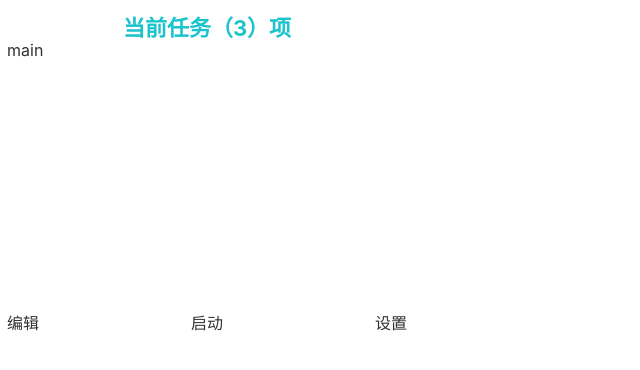
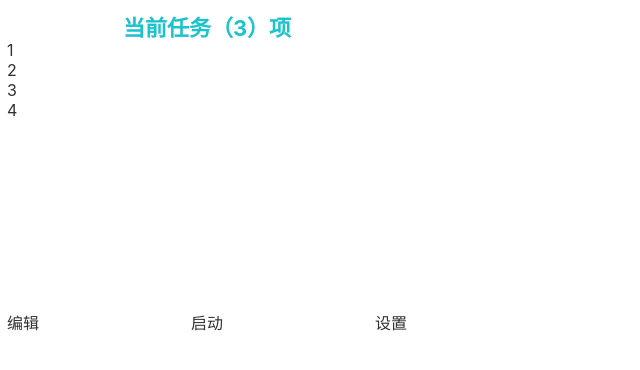
Before and after one commit to Zeffon/hourglass, a Vue app: page / in a window 1280 px wide. Shown: the top 370 px of the page, without its empty margins (0-640 px from the left). Built offline with nearby package versions, Linux system fonts and the light colour scheme.

Commit message:
chore: 引入vuedraggable

```diff
--- a/package.json
+++ b/package.json
@@ -11,6 +11,7 @@
     "axios": "^0.21.1",
     "core-js": "^3.6.5",
     "vue": "^3.0.0",
+    "vuedraggable": "^4.1.0",
     "vuex": "^4.0.0-0"
   },
   "devDependencies": {
--- a/src/chrome/popup/views/Popup.vue
+++ b/src/chrome/popup/views/Popup.vue
@@ -1,7 +1,26 @@
+<!--
+ * @Description: popup
+ * @Author: Zeffon
+ * @Date: 2021-10-09 22:02:36
+ * @LastEditors: Zeffon
+ * @LastEditTime: 2021-10-24 20:34:34
+-->
 <template>
   <div class="g-popup">
     <div class="g-popup-header">当前任务（3）项</div>
-    <div class="g-popup-main">main</div>
+    <div class="g-popup-main">
+      <draggable
+        v-model="myArray"
+        group="people"
+        @start="drag = true"
+        @end="drag = false"
+        item-key="id"
+      >
+        <template #item="{ element }">
+          <div>{{ element }}</div>
+        </template>
+      </draggable>
+    </div>
     <div class="g-popup-footer">
       <div>编辑</div>
       <div>启动</div>
@@ -12,10 +31,20 @@
 
 <script lang="ts">
 import { defineComponent } from 'vue'
+import draggable from 'vuedraggable'
 
 export default defineComponent({
   name: 'Index',
-  components: {}
+  components: {
+    draggable
+  },
+
+  data() {
+    return {
+      myArray: [1, 2, 3, 4],
+      drag: false
+    }
+  }
 })
 </script>
 
```
Also changed, not shown: 1 other file (tests, documents, lock files or other folders).
